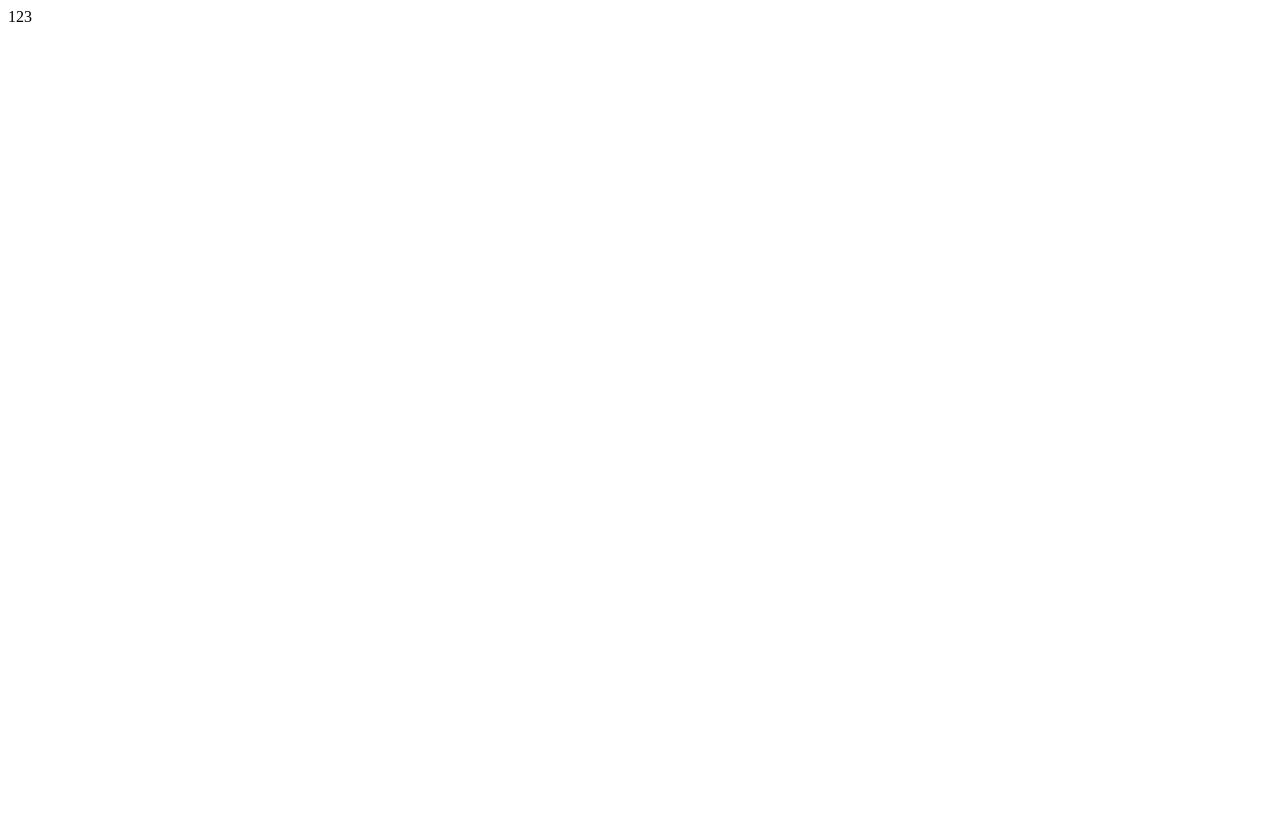
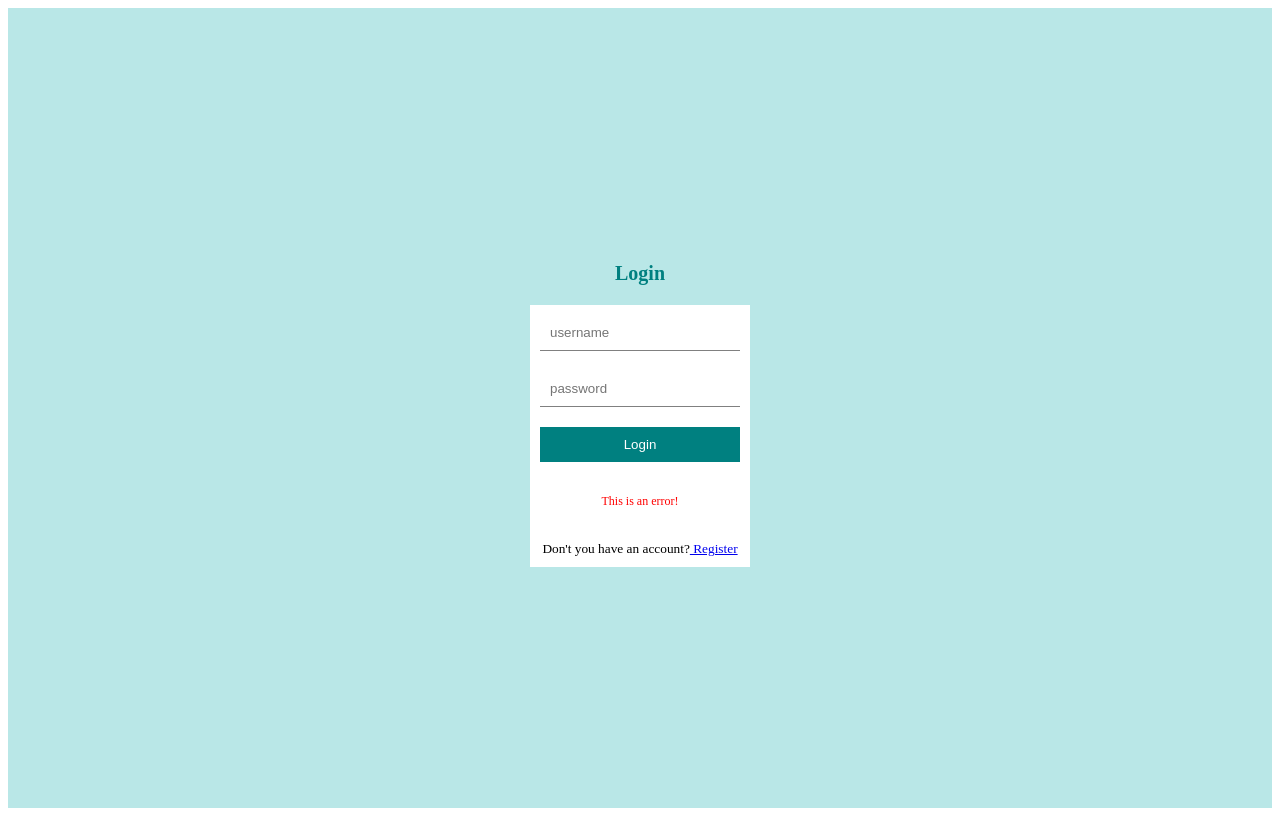
Before and after one commit to laimac/Book-app, a React (Create React App) app in the folder client/: page /login in a window 1280 px wide. Built offline with nearby package versions, Linux system fonts and the light colour scheme.

Commit message:
styled login page

```diff
--- a/client/package.json
+++ b/client/package.json
@@ -10,6 +10,7 @@
     "react-dom": "^18.2.0",
     "react-router-dom": "^6.8.0",
     "react-scripts": "5.0.1",
+    "sass": "^1.58.0",
     "web-vitals": "^2.1.4"
   },
   "scripts": {
--- a/client/src/App.js
+++ b/client/src/App.js
@@ -9,6 +9,7 @@
 import Home from "./Home";
 import Navbar from "./components/Navbar";
 import Footer from "./components/Footer";
+import "./style.scss";
 
 
 const Layout = () =>{
--- a/client/src/Login.jsx
+++ b/client/src/Login.jsx
@@ -1,12 +1,21 @@
 import React from 'react';
+import {Link} from "react-router-dom";
 
 
 function Login() {
   return (
-    <div className="App">
-      <header className="App-header">
-123
-      </header>
+    <div className="auth">
+<h1>Login</h1>
+<form>
+  <input type="text" placeholder="username" />
+  <input type="password" placeholder="password" />
+  <button>Login</button>
+  <p>This is an error!</p>
+  <span>Don't you have an account?
+    <Link to="/register"> Register
+    </Link>
+  </span>
+</form>
     </div>
   );
 }
--- /dev/null
+++ b/client/src/style.scss
@@ -0,0 +1,58 @@
+$lightGreen: #b9e7e7;
+
+
+.app{
+    .container{
+
+//login & register
+.auth{
+    display:flex;
+    flex-direction: column;
+    align-items: center;
+    justify-content: center;
+    height:100vh;
+    background-color: $lightGreen;
+
+    h1{
+        font-size: 20px;
+        color:teal;
+        margin-bottom: 20px;
+    }
+
+    form{
+       display:flex;
+        flex-direction: column;
+        padding:10px;
+        background-color: white;
+        width: 200px;
+        gap: 20px;
+
+        input{
+            padding:10px;
+            border:none;
+            border-bottom: 1px solid gray;
+        }
+
+        button{
+            padding: 10px;
+            border:none;
+            background-color: teal;
+            cursor: pointer;
+            color:white;
+        }
+
+        p{
+            font-size: 12px;
+            color: red;
+            text-align: center;
+        }
+
+        span{
+            font-size: smaller;
+            text-align: center;
+        }
+    }
+}
+
+    }
+}
```
Also changed, not shown: 1 other file (tests, documents, lock files or other folders).
